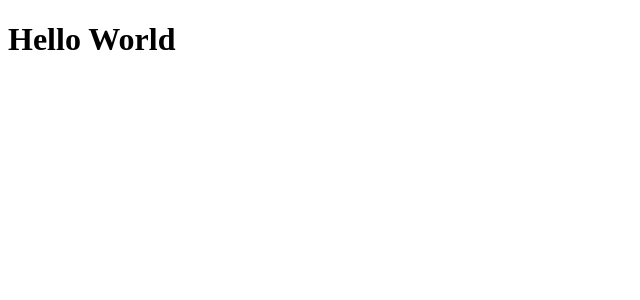
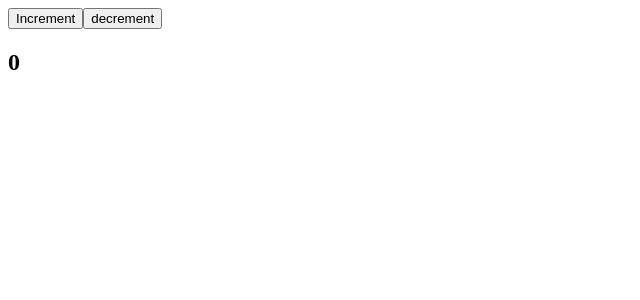
Before and after one commit to santoshkbrj/Vuejs_Tutorial, a Vue app in the folder vue-project/: page / in a window 1280 px wide. Shown: the top 300 px of the page, without its empty margins (0-640 px from the left). Built offline with nearby package versions, Linux system fonts and the light colour scheme.

Commit message:
Increment and dcrement logic implemented.

```diff
--- a/vue-project/src/App.vue
+++ b/vue-project/src/App.vue
@@ -1,7 +1,14 @@
-<script setup></script>
+<script setup>
+import { ref } from 'vue'
+const count = ref(0)
+</script>
 
 <template>
-  <h1>Hello World</h1>
+  <div>
+    <button @click="count++">Increment</button>
+    <button @click="count--">decrement</button>
+    <h2>{{ count }}</h2>
+  </div>
 </template>
 
 <style scoped></style>
```
